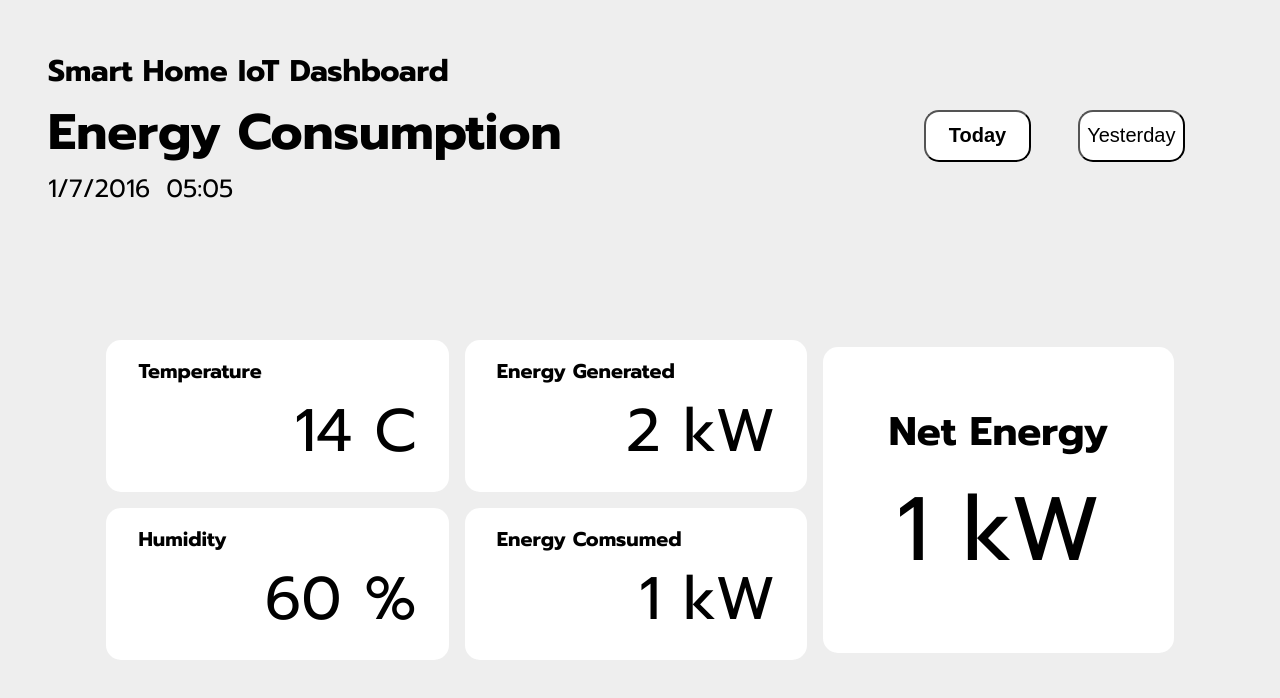
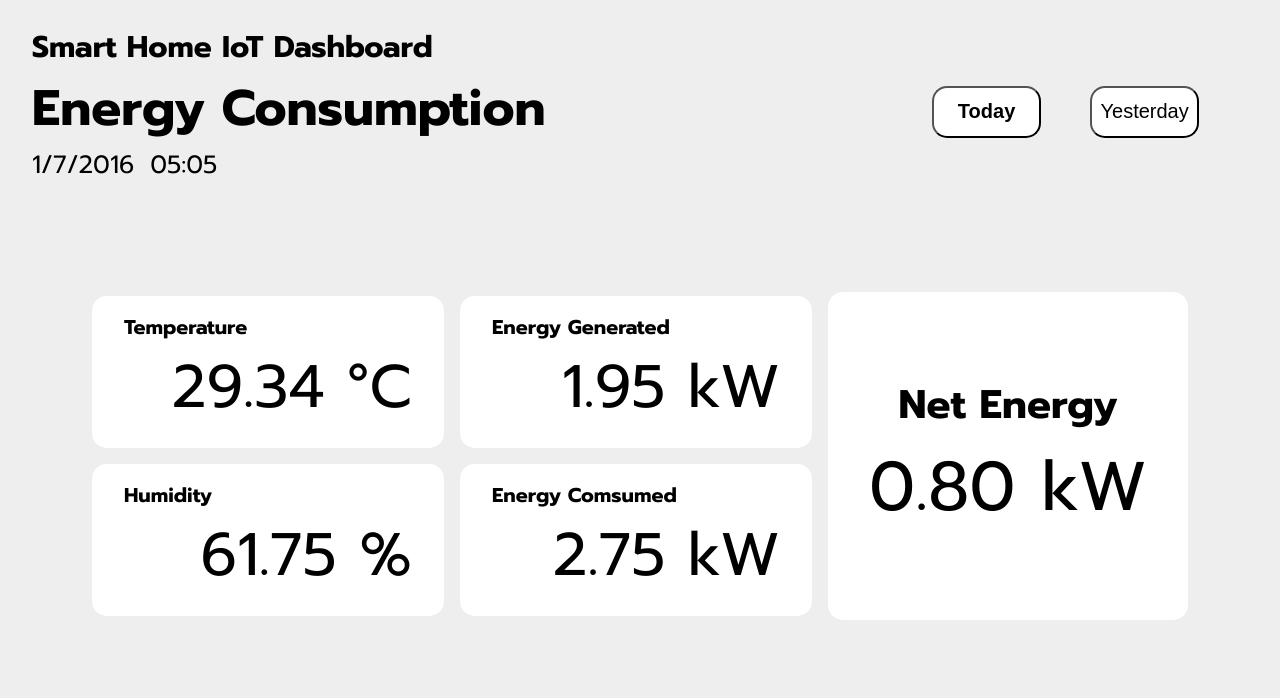
Before and after one commit to NapathsaraPinthong/IoT-Dashboard, a plain HTML site: page webPage/index.html in a window 1280 px wide. Drawn offline with Linux system fonts and the light colour scheme; no server answers.

Commit message:
Showing Data

```diff
--- a/webPage/index.html
+++ b/webPage/index.html
@@ -28,63 +28,29 @@
         <div class="leftBoard">
             <div class="data-box">
                 <h3>Temperature</h3>
-                <div id="temp-value" class="value">14 C</div>
+                <div id="temp-value" class="value">0 °C</div>
             </div>
             <div class="data-box">
                 <h3>Energy Generated</h3>
-                <div id="gen-value" class="value">2 kW</div>
+                <div id="gen-value" class="value">0 kW</div>
             </div>
             <div class="data-box">
                 <h3>Humidity</h3>
-                <div id="humid-value" class="value">60 %</div>
+                <div id="humid-value" class="value">0 %</div>
             </div>
             <div class="data-box">
                 <h3>Energy Comsumed</h3>
-                <div id="use-value" class="value">1 kW</div>
+                <div id="use-value" class="value">0 kW</div>
             </div>
         </div>
         <div class="rightBoard">
             <div class="data-box">
                 <h3>Net Energy</h3>
-                <div id="net-value" class="big-value">1 kW</div>
+                <div id="net-value" class="big-value">0 kW</div>
             </div>
         </div>
     </div>
 
-    <script type="module">
-        // Import the functions you need from the SDKs you need
-        import { initializeApp } from "https://www.gstatic.com/firebasejs/10.5.2/firebase-app.js";
-        import { getAnalytics } from "https://www.gstatic.com/firebasejs/10.5.2/firebase-analytics.js";
-        import { getFirestore, collection, getDocs } from "https://www.gstatic.com/firebasejs/10.5.2/firebase-firestore.js";
-
-        const firebaseConfig = {
-          apiKey: "AIzaSyCieUJHOvKpPm7OT0jgI7uTfzLtC3fCBsM",
-          authDomain: "iot-dashboard-66709.firebaseapp.com",
-          projectId: "iot-dashboard-66709",
-          storageBucket: "iot-dashboard-66709.appspot.com",
-          messagingSenderId: "336370107618",
-          appId: "1:336370107618:web:536306a4fe5ce6ff80cabb",
-          measurementId: "G-X8PN718VWN"
-        };
-
-        // Initialize Firebase
-        const app = initializeApp(firebaseConfig);
-        const analytics = getAnalytics(app);
-        const db = getFirestore(app);
-
-        const tempCol = collection(db, 'temporary');
-        getDocs(tempCol).then((querySnapshot) => {
-            querySnapshot.forEach((doc) => {
-            const data = doc.data();
-            console.log(data);
-            //const div = document.getElementById("your_div_id");
-            //div.innerHTML = JSON.stringify(data);
-        });
-        })
-        .catch((error) => {
-        console.error("Error getting documents: ", error);
-        });
-
-      </script>
+    <script type="module" src="index.js"></script>
 </body>
 </html>
--- a/webPage/index.js
+++ b/webPage/index.js
@@ -1,11 +1,73 @@
+// Import the needed functions from the SDKs
+import { initializeApp } from "https://www.gstatic.com/firebasejs/10.5.2/firebase-app.js";
+import { getAnalytics } from "https://www.gstatic.com/firebasejs/10.5.2/firebase-analytics.js";
+import { getFirestore, collection, getDocs } from "https://www.gstatic.com/firebasejs/10.5.2/firebase-firestore.js";
+
+const firebaseConfig = {
+    apiKey: "AIzaSyCieUJHOvKpPm7OT0jgI7uTfzLtC3fCBsM",
+    authDomain: "iot-dashboard-66709.firebaseapp.com",
+    projectId: "iot-dashboard-66709",
+    storageBucket: "iot-dashboard-66709.appspot.com",
+    messagingSenderId: "336370107618",
+    appId: "1:336370107618:web:536306a4fe5ce6ff80cabb",
+    measurementId: "G-X8PN718VWN"
+};
+
+// Initialize Firebase
+const app = initializeApp(firebaseConfig);
+const analytics = getAnalytics(app);
+const db = getFirestore(app);
+
+// Retriving Data
+/*
+const tempCol = collection(db, 'temporary');
 getDocs(tempCol).then((querySnapshot) => {
     querySnapshot.forEach((doc) => {
-    const data = doc.data();
-    console.log(data);
-    //const div = document.getElementById("your_div_id");
-    //div.innerHTML = JSON.stringify(data);
-});
+        const data = doc.data();
+    });
 })
-.catch((error) => {
-console.error("Error getting documents: ", error);
-});
+    .catch((error) => {
+        console.error("Error getting documents: ", error);
+    });
+*/
+
+// Collection of data
+const tempList = [30, 30.22, 34.13, 23];
+const humidList = [0.61, 0.62, 0.60, 0.64];
+const genList = [0.74, 0.54, 0.67];
+const useList = [0.98, 0.83, 0.94];
+const netList = [0.24, 0.29, 0.27];
+
+
+// Calculating Data
+function AvgData(list) {
+    const avg = list.reduce((a, b) => a + b, 0) / list.length;
+    return avg
+}
+
+function SumData(list) {
+    const sum = list.reduce((a, b) => a + b, 0);
+    return sum
+}
+
+function ShowData(list, divID, postfix) {
+    let data = 0;
+    if (list == tempList) {
+        data = AvgData(list);
+    } else if (list == humidList) {
+        data = 100 * AvgData(list);
+    }
+    else {
+        data = SumData(list);
+    }
+    const div = document.getElementById(`${divID}`);
+    div.innerHTML = data.toFixed(2) + postfix;
+}
+
+
+// Showing data on webpage
+ShowData(tempList, "temp-value", " °C");
+ShowData(humidList, "humid-value", " %");
+ShowData(genList, "gen-value", " kW");
+ShowData(useList, "use-value", " kW");
+ShowData(netList, "net-value", " kW");
--- a/webPage/style.css
+++ b/webPage/style.css
@@ -1,4 +1,3 @@
-
 @import url('https://fonts.googleapis.com/css2?family=Prompt:wght@300;400;500;600;700;800&display=swap');
 
 
@@ -10,7 +9,7 @@
 
 body {
     font-family: 'Prompt', sans-serif;
-    padding: 2rem;
+    padding: 0.5rem 1rem;
     background-color: #eeeeee;
 }
 
@@ -18,7 +17,7 @@ body {
     display: flex;
     justify-content: center;
     align-items: center;
-    height: 65vh;
+    height: 60vh;
     width: 100%;
     padding: 1.5rem;
     gap: 1rem;
@@ -32,14 +31,14 @@ body {
 }
 
 .rightBoard {
-    height: 65%;
+    height: 328px;
     width: 30%;
     display: flex;
     flex-direction: column;
     justify-content: center;
 }
 
-.rightBoard .data-box{
+.rightBoard .data-box {
     width: 100%;
     height: 100%;
     text-align: center;
@@ -54,7 +53,7 @@ body {
 }
 
 .rightBoard .data-box .big-value {
-    font-size: 90px;
+    font-size: 4.3rem;
 }
 
 
@@ -65,7 +64,7 @@ body {
 }
 
 .data-box {
-    background-color: #fff ;
+    background-color: #fff;
     border-radius: 15px;
     border: none;
     padding: 1rem 2rem;
```
